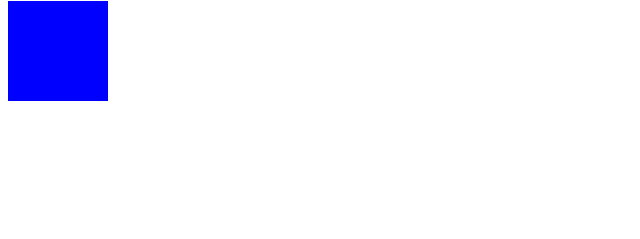
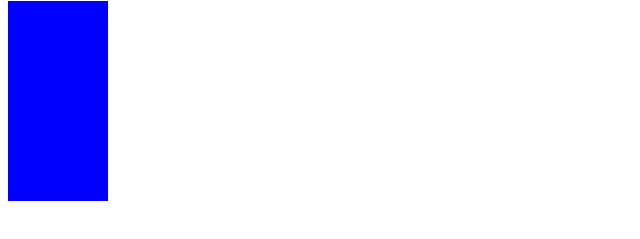
Before and after one commit to gbelangermethot/testbranch, a plain HTML site: page index.html in a window 1280 px wide. Shown: the part 131-370 px from the top of the page, without its empty margins (0-640 px from the left). Drawn offline with Linux system fonts and the light colour scheme.

Commit message:
Ajout deuxieme carre index.html

```diff
--- a/index.html
+++ b/index.html
@@ -16,6 +16,7 @@
     <div id="main">
         <h1>Ceci est la page d'accueil</h1>
         <div class="bleu"></div>
+        <div class="bleu"></div>
     </div>
 </body>
 </html>
```
